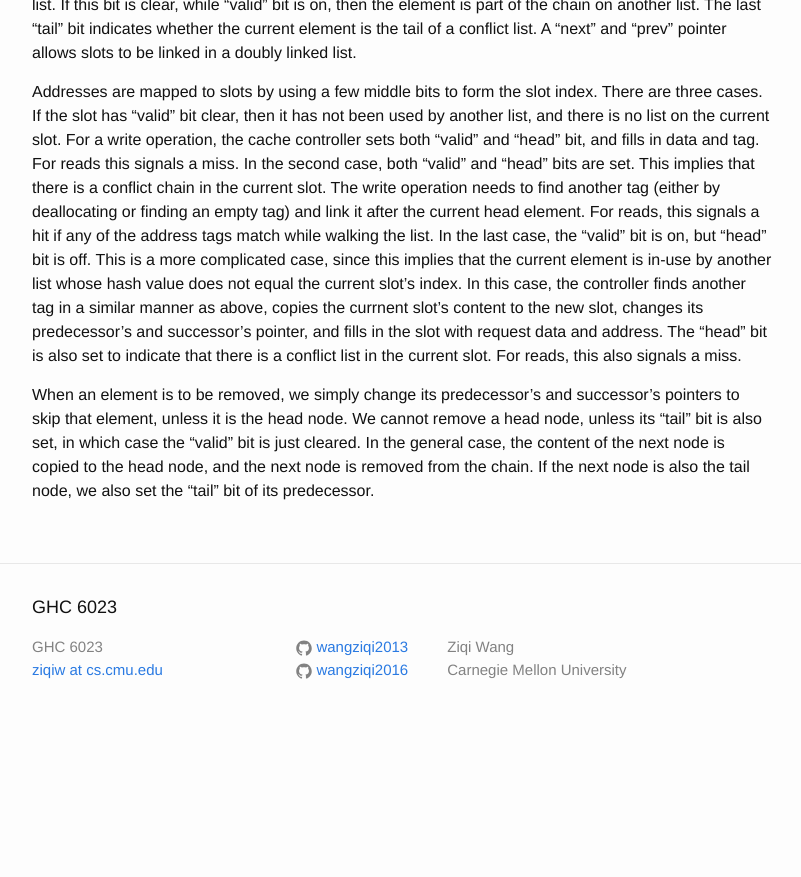
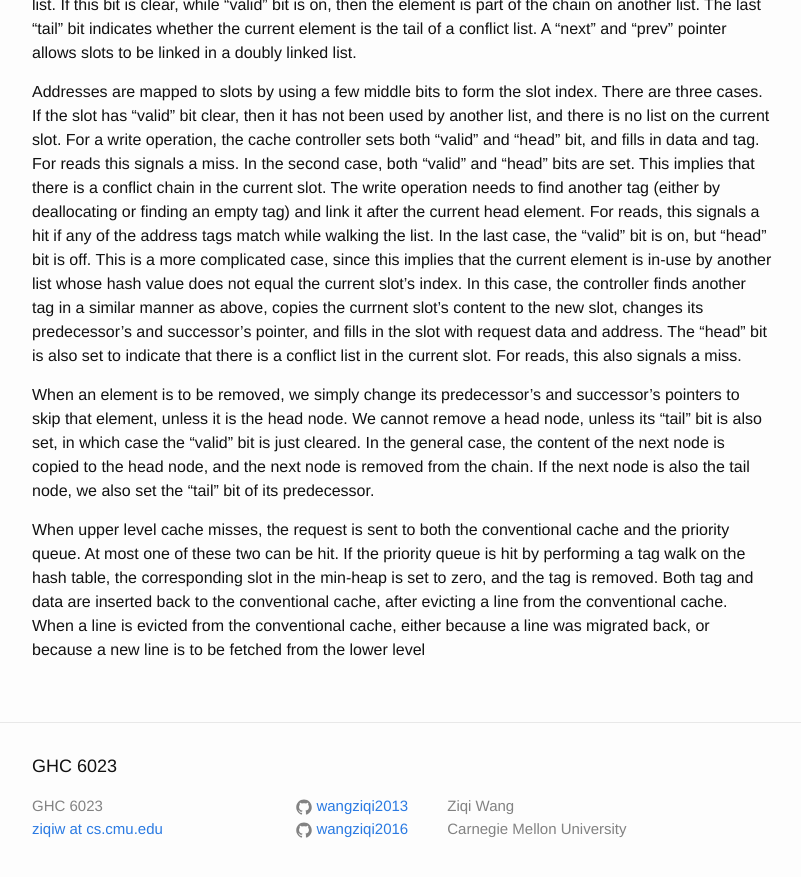
Before and after one commit to wangziqi2013/wangziqi2013.github.io, a Jekyll site: the page built from _posts/2020-05-28-scavenger.markdown, in a window 1280 px wide and 900 px high, scrolled down 2428 px. Shown: the top 877 px of the window, without its empty margins (238-1039 px from the left). Built offline with Jekyll 4.4.1, drawn with Linux system fonts in a browser that asks for light colours; before the commit the page ends 3169 px from its top, so only the background shows below that.

Commit message:
Adding migration

```diff
--- a/_posts/2020-05-28-scavenger.markdown
+++ b/_posts/2020-05-28-scavenger.markdown
@@ -109,3 +109,9 @@ When an element is to be removed, we simply change its predecessor's and success
 unless it is the head node. We cannot remove a head node, unless its "tail" bit is also set, in which case the
 "valid" bit is just cleared. In the general case, the content of the next node is copied to the head node, and the next
 node is removed from the chain. If the next node is also the tail node, we also set the "tail" bit of its predecessor.
+
+When upper level cache misses, the request is sent to both the conventional cache and the priority queue. At most one
+of these two can be hit. If the priority queue is hit by performing a tag walk on the hash table, the corresponding
+slot in the min-heap is set to zero, and the tag is removed. Both tag and data are inserted back to the conventional
+cache, after evicting a line from the conventional cache. When a line is evicted from the conventional cache, either
+because a line was migrated back, or because a new line is to be fetched from the lower level
```
